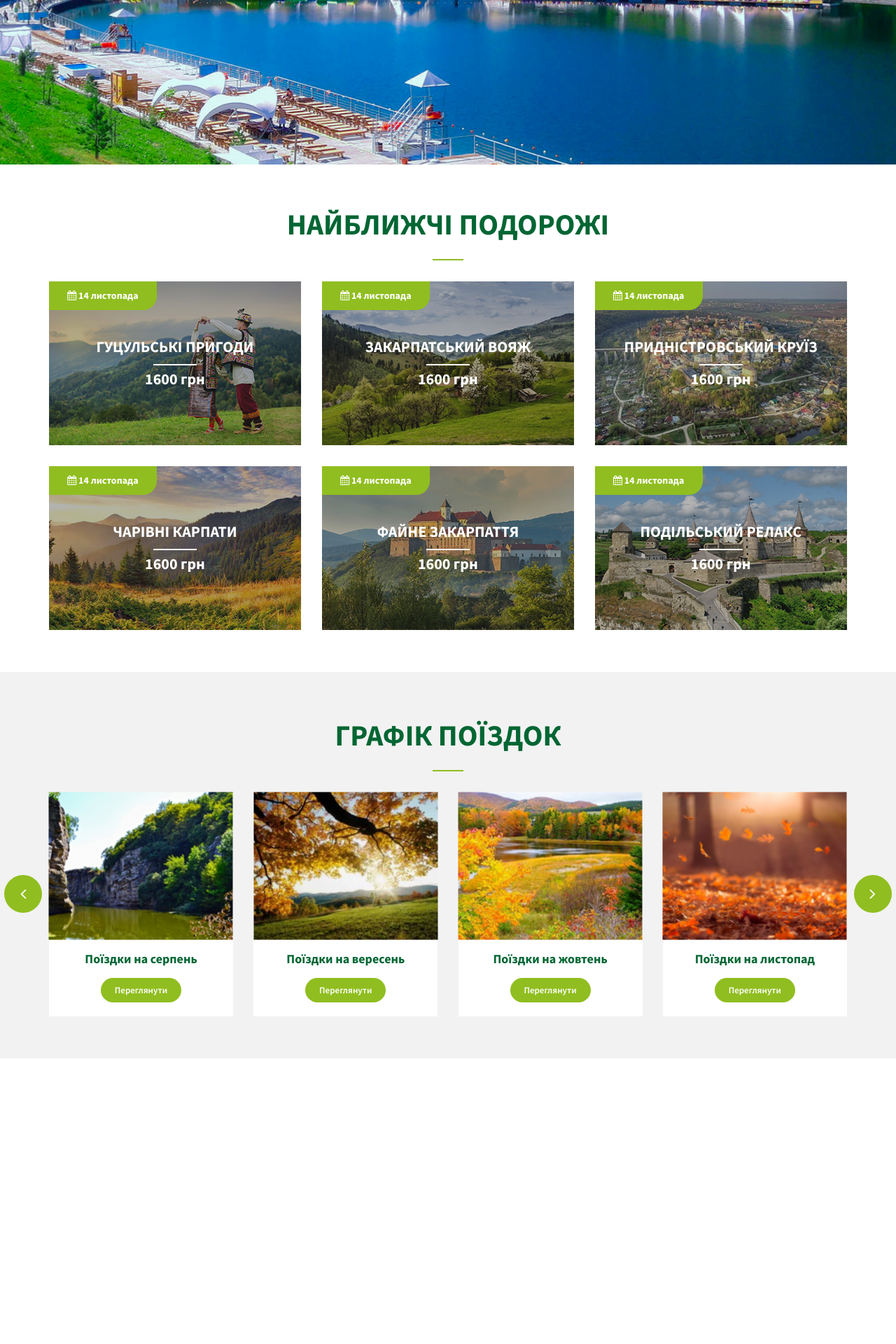
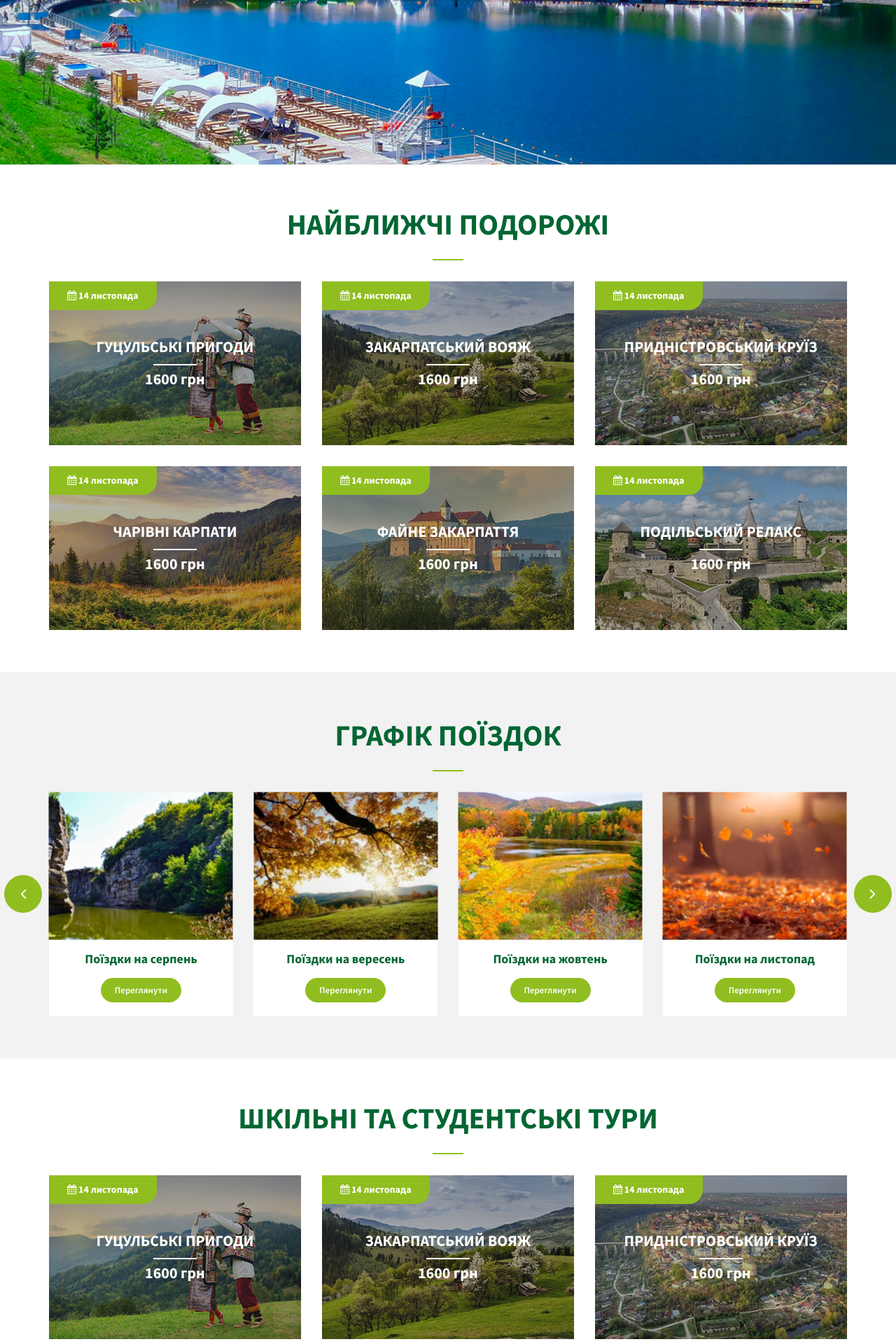
Before and after one commit to KRO94/Tourism, a PHP site: page / in a window 1280 px wide. Shown: the part 440-2360 px from the top of the page at 70% size. Before the commit the page ends 1952 px from the top, so only its background shows below. Run offline with PHP 8.4, Linux system fonts and the light colour scheme.

Commit message:
travels-block-1

```diff
--- a/index.php
+++ b/index.php
@@ -3,5 +3,6 @@
 	<?php require_once 'pages/block2.php'; ?>
 	<?php require_once 'pages/travels_block.php'; ?>
 	<?php require_once 'pages/graphic_block.php'; ?>
+	<?php require_once 'pages/travels_block_1.php'; ?>
 
 	<?php require_once 'footer.php'; ?>
--- /dev/null
+++ b/pages/travels_block_1.php
@@ -0,0 +1,45 @@
+<div class="travels-block">
+	<div class="container">
+		<div class="title">шкільні та студентські тури<hr></div>
+	</div>
+	<div class="travels-slider owl-carousel">
+		<div class="container">
+			<div class="blockTour">
+				<a href="#" class='blockImg'>
+					<img src="img/tour_1_bg.png" alt="" class="img-responsive">
+				</a>
+				<div class="emptyForImg"></div>
+				<div class="blockText">
+					<div class="date"><i class="fa fa-calendar" aria-hidden="true"></i> 14 листопада</div>
+					<a href='#' class="name">ГУЦУЛЬСЬКІ ПРИГОДИ</a>
+					<hr>
+					<div class="price">1600 грн</div>
+				</div>
+			</div>
+			<div class="blockTour">
+				<a href="#" class='blockImg'>
+					<img src="img/tour_2_bg.png" alt="" class="img-responsive">
+				</a>
+				<div class="emptyForImg"></div>
+				<div class="blockText">
+					<div class="date"><i class="fa fa-calendar" aria-hidden="true"></i> 14 листопада</div>
+					<a href='#' class="name">ЗАКАРПАТСЬКИЙ ВОЯЖ</a>
+					<hr>
+					<div class="price">1600 грн</div>
+				</div>
+			</div>
+			<div class="blockTour">
+				<a href="#" class='blockImg'>
+					<img src="img/tour_3_bg.png" alt="" class="img-responsive">
+				</a>
+				<div class="emptyForImg"></div>
+				<div class="blockText">
+					<div class="date"><i class="fa fa-calendar" aria-hidden="true"></i> 14 листопада</div>
+					<a href='#' class="name">ПРИДНІСТРОВСЬКИЙ КРУЇЗ</a>
+					<hr>
+					<div class="price">1600 грн</div>
+				</div>
+			</div>
+		</div>
+	</div>
+</div>
```
